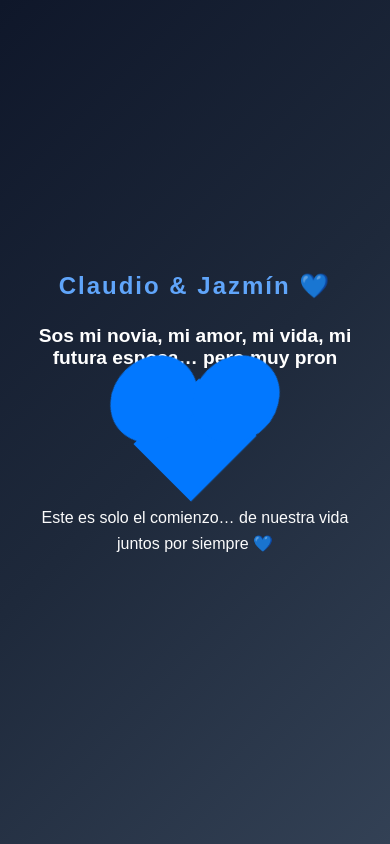
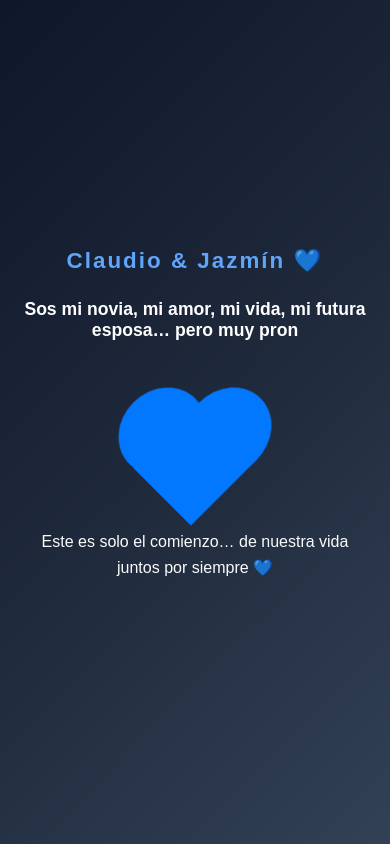
Before and after one commit to ClaudioMandujano/yoyvos, a plain HTML site: page index.html in a window 390 px wide. Drawn offline with Linux system fonts and the light colour scheme.

Commit message:
first commit2

```diff
--- a/index.html
+++ b/index.html
@@ -30,33 +30,33 @@
     }
     h1 {
       font-size: 1.5rem;
-      margin-bottom: 30px;
-      min-height: 60px; /* para que no se superponga con el corazón mientras escribe */
+      margin-bottom: 40px;
+      min-height: 80px; /* más espacio reservado para el texto */
     }
     .heart {
-      width: 100px;
-      height: 90px;
+      width: 120px;
+      height: 100px;
       background: rgb(2, 120, 255);
       position: relative;
-      margin: 30px auto;
+      margin: 40px auto;
       transform: rotate(-45deg);
       animation: beat 4s infinite;
     }
     .heart::before,
     .heart::after {
       content: "";
-      width: 100px;
-      height: 90px;
+      width: 120px;
+      height: 100px;
       background: rgb(2, 120, 255);
       border-radius: 50%;
       position: absolute;
     }
     .heart::before {
-      top: -50px;
+      top: -60px;
       left: 0;
     }
     .heart::after {
-      left: 50px;
+      left: 60px;
       top: 0;
     }
     @keyframes beat {
@@ -72,33 +72,38 @@
       line-height: 1.6rem;
       opacity: 0;
       animation: fadeIn 6s forwards;
-      margin-top: 20px;
+      margin-top: 30px;
     }
     @keyframes fadeIn {
       0% { opacity: 0; }
       100% { opacity: 1; }
     }
 
-    /* Adaptación a móviles */
+    /* Ajustes móviles */
     @media (max-width: 600px) {
       .names {
-        font-size: 1.5rem;
+        font-size: 1.4rem;
       }
       h1 {
-        font-size: 1.2rem;
-        min-height: 50px;
+        font-size: 1.1rem;
+        min-height: 100px; /* más alto en celular */
+        margin-bottom: 30px;
       }
       .heart {
         width: 80px;
         height: 70px;
+        margin: 30px auto;
       }
       .heart::before,
       .heart::after {
         width: 80px;
         height: 70px;
       }
+      .heart::before { top: -40px; }
+      .heart::after { left: 40px; }
       .message {
         font-size: 1rem;
+        margin-top: 25px;
       }
     }
   </style>
```
